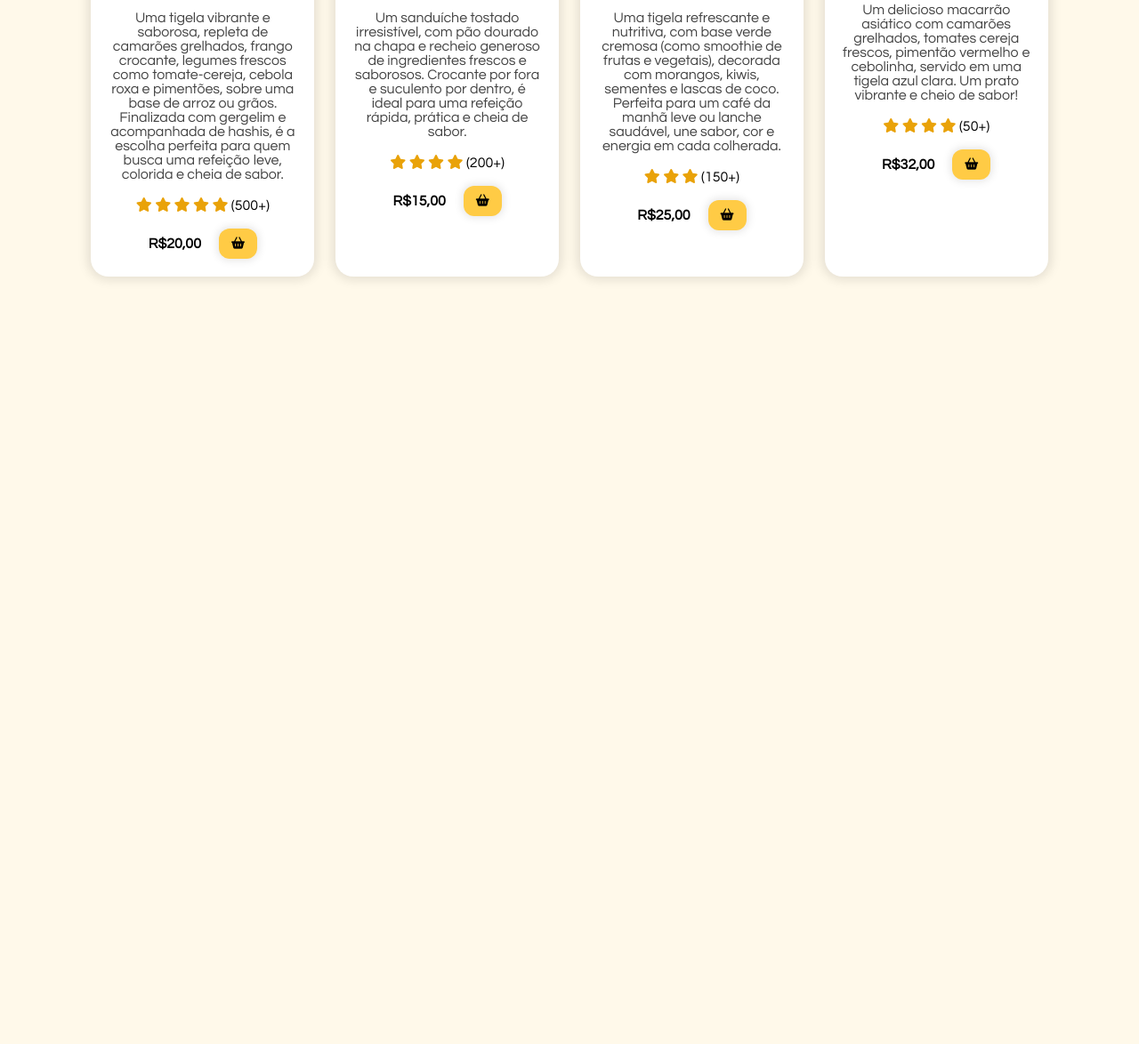
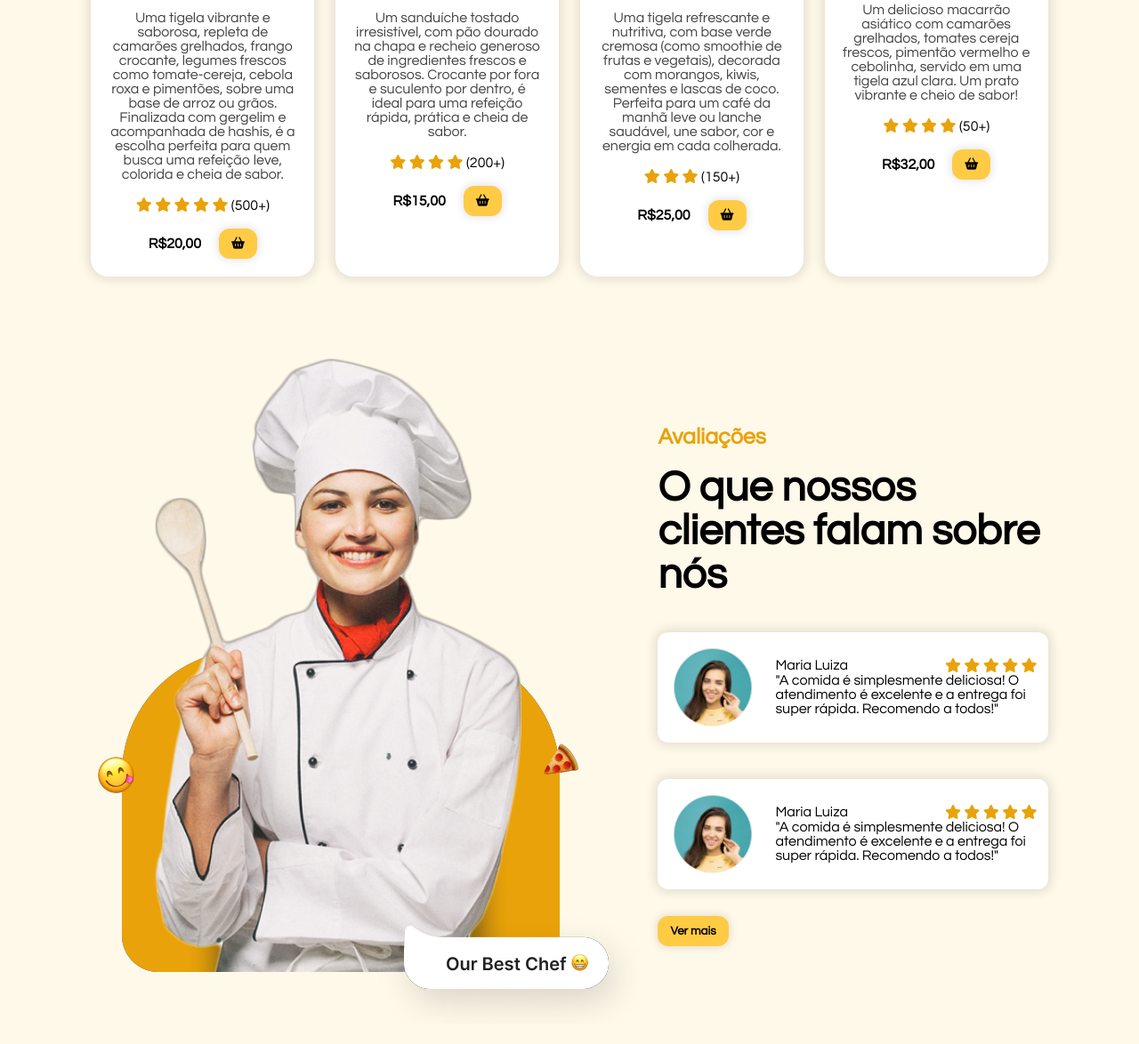
Before and after one commit to MarcosVogado/projeto-food, a plain HTML site: page index.html in a window 1280 px wide. Shown: the part 1147-2321 px from the top of the page at 89% size. Before the commit the page ends 1565 px from the top, so only its background shows below. Drawn offline with nearby package versions, Linux system fonts and the light colour scheme; a script that the page names is missing.

Commit message:
Terminando a seção de avaliações do projeto
Finalizando as avaliações

```diff
--- a/index.html
+++ b/index.html
@@ -8,6 +8,8 @@
     <link rel="stylesheet" href="src/styles/header.css">
     <link rel="stylesheet" href="src/styles/home.css">
     <link rel="stylesheet" href="src/styles/menu.css">
+    <link rel="stylesheet" href="src/styles/testimonials.css">
+
 
 
     <script src="https://cdnjs.cloudflare.com/ajax/libs/jquery/3.7.1/jquery.min.js" integrity="sha512-v2CJ7UaYy4JwqLDIrZUI/4hqeoQieOmAZNXBeQyjo21dadnwR+8ZaIJVT8EE2iyI61OV8e6M8PP2/4hpQINQ/g==" crossorigin="anonymous" referrerpolicy="no-referrer"></script>
@@ -220,7 +222,61 @@
         </section>
 
         <section id="testimonials">
+           <img src="src/images/chef.png" class="testimonials_chef" alt="">
 
+           <div id="testimonials_content">
+                <h2 class="section-title">
+                    Avaliações
+                </h2>
+                <h3 class="section-subtitle">
+                    O que nossos clientes falam sobre nós
+                </h3>
+                <div id="feedbacks">
+                    <div class="feedback">
+                        <img src="src/images/avatar.png" class="feedback-avatar" alt="">
+
+                        <div class="feedback-content">
+                            <p>
+                                Maria Luiza
+                                <span>
+                                    <i class="fa-solid fa-star"></i>
+                                    <i class="fa-solid fa-star"></i>
+                                    <i class="fa-solid fa-star"></i>
+                                    <i class="fa-solid fa-star"></i>
+                                    <i class="fa-solid fa-star"></i>
+                                </span>
+                            </p>
+                            <p>
+                                "A comida é simplesmente deliciosa! O atendimento é excelente e a entrega foi super rápida. Recomendo a todos!"
+                            </p>
+                        </div>
+                    </div>
+                    <div class="feedback">
+                        <img src="src/images/avatar.png" class="feedback-avatar" alt="">
+
+                        <div class="feedback-content">
+                            <p>
+                                Maria Luiza
+                                <span>
+                                    <i class="fa-solid fa-star"></i>
+                                    <i class="fa-solid fa-star"></i>
+                                    <i class="fa-solid fa-star"></i>
+                                    <i class="fa-solid fa-star"></i>
+                                    <i class="fa-solid fa-star"></i>
+                                </span>
+                            </p>
+                            <p>
+                                "A comida é simplesmente deliciosa! O atendimento é excelente e a entrega foi super rápida. Recomendo a todos!"
+                            </p>
+                        </div>
+                    </div>
+                </div>
+
+                <button class="btn-default">
+                    Ver mais
+                </button>
+
+           </div>
         </section>
     </main>
 
--- /dev/null
+++ b/src/styles/testimonials.css
@@ -0,0 +1,93 @@
+#testimonials{
+    min-height: calc(100vh - 91px);
+    display: flex;
+    align-items: center;
+    justify-content: center;
+    gap: 20px;
+}
+
+#testimonial_chef{
+    width: 500px;
+    height: auto;
+}
+
+#testimonials .section-subtitle{
+    font-size: 3rem;
+    font-weight: 600;
+    margin-top: 20px;
+}
+
+#testimonials_content{
+    width:50%;
+}
+
+#feedbacks{
+    display: flex;
+    flex-direction: column;
+    gap: 1px;
+    margin-bottom: 30px;
+}
+
+.feedback{
+    display: flex;
+    align-items: center;
+    gap: 20px;
+    background-color: #fff;
+    padding: 12px;
+    border-radius: 12px;
+    box-shadow: 0px 0px 12px 4px rgba(0, 0, 0, 0.1);
+    margin-top: 40px;
+}
+
+.feedback-avatar{
+    width: 100px;
+    height: 100px;
+    border-radius: 100%;
+    object-fit: cover;
+}
+
+.feedback-content p{
+    display: flex;
+    justify-content: space-between;
+}
+
+.feedback-content p span{
+    color: #e9a209;
+}
+
+@media screen and (max-width: 1050px){
+    #testimonials{
+        flex-direction: column;
+    }
+
+    #testimonials .section-subtitle{
+        text-align: center;
+        font-size: 2.5rem;
+    }
+
+    .testimonials_chef{
+        display: none;
+    }
+
+    #testimonials_content{
+        width: 70%;
+        display: flex;
+        flex-direction: column;
+        align-items: center;
+    }
+}
+
+@media screen and (max-width: 550px){
+    .feedback{
+        flex-direction: column;
+    }
+
+    #testimonials_content{
+        width: 100%;
+     }
+
+    #testimonials .section-subtitle{
+        font-size: 2rem;
+    }
+
+}
```
Also changed, not shown: src/images/avatar.png (added), src/images/chef.png (added).
